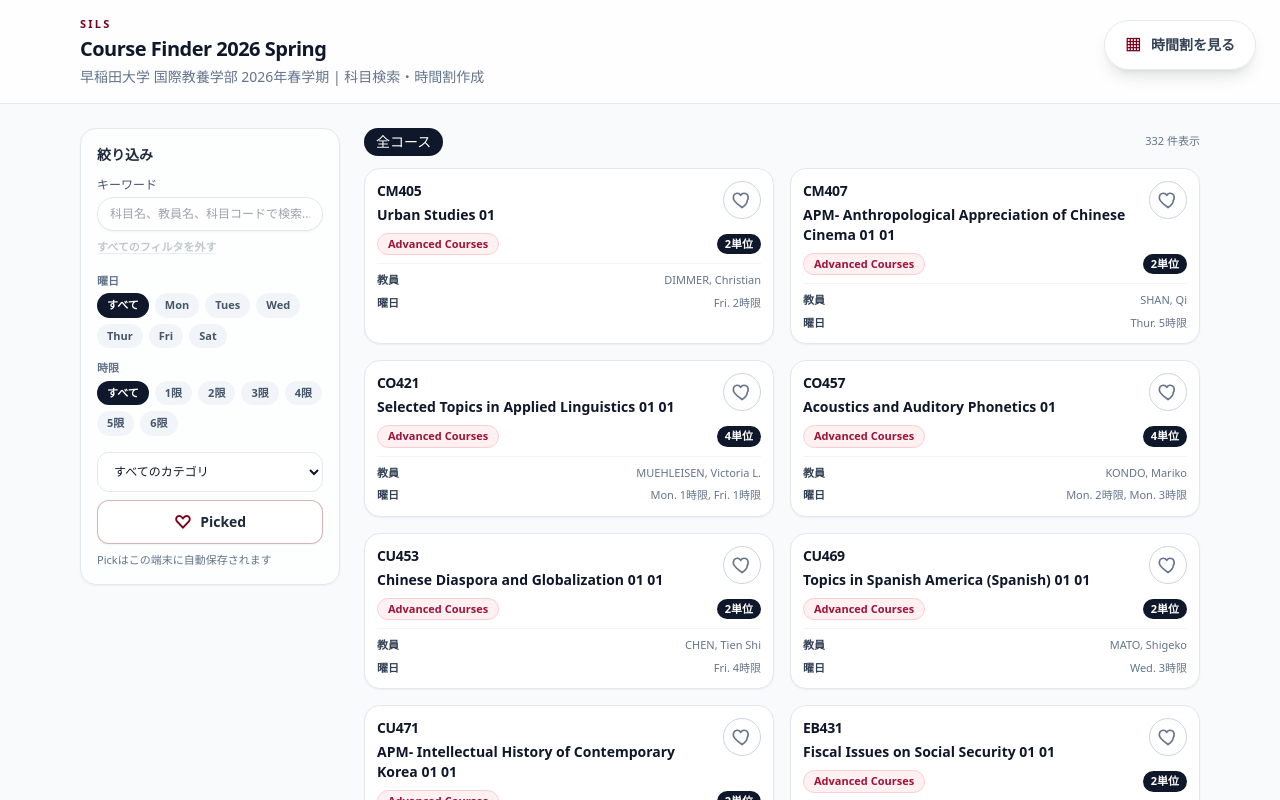
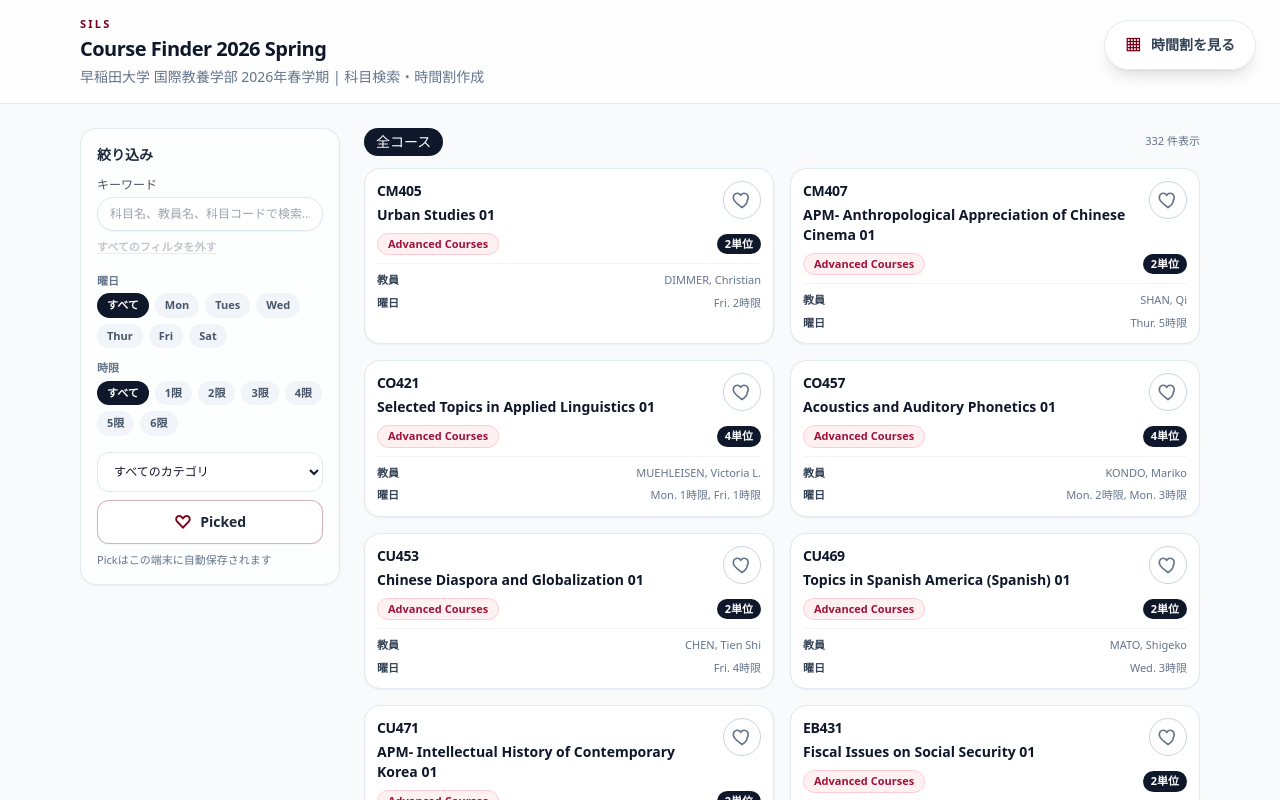
Before and after one commit to Kentad1109/sils-course-finder-2026-spring, a React (Vite) app: page / in a window 1280 px wide. Shown: the top 800 px of the page. Built offline with nearby package versions, Linux system fonts and the light colour scheme.

Commit message:
Avoid duplicate class number in course titles

```diff
--- a/src/components/CourseCard.tsx
+++ b/src/components/CourseCard.tsx
@@ -18,6 +18,14 @@ const DAY_LABEL: Record<string, string> = {
 
 export const CourseCard: React.FC<Props> = ({ course, picked, onTogglePick }) => {
   const { code, classNumber, titleEn, titleJa, credits, area, subArea } = course;
+  const displayTitle = (() => {
+    const t = titleEn.trim();
+    const cls = classNumber.trim();
+    if (!cls) return t;
+    const escaped = cls.replace(/[.*+?^${}()|[\]\\]/g, "\\$&");
+    const endsWithClass = new RegExp(`(?:\\s|　)${escaped}$`).test(t);
+    return endsWithClass ? t : `${t} ${cls}`;
+  })();
 
   const teachers =
     course.instructors.length > 0
@@ -45,7 +53,7 @@ export const CourseCard: React.FC<Props> = ({ course, picked, onTogglePick }) =>
             {code}
           </div>
           <h2 className="mt-1 text-[13px] font-semibold leading-snug text-slate-900 md:text-sm">
-            {titleEn} {classNumber}
+            {displayTitle}
           </h2>
           {titleJa && (
             <p className="mt-0.5 line-clamp-1 text-[11px] text-slate-500">{titleJa}</p>
```
